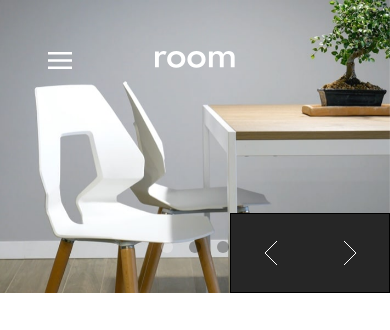
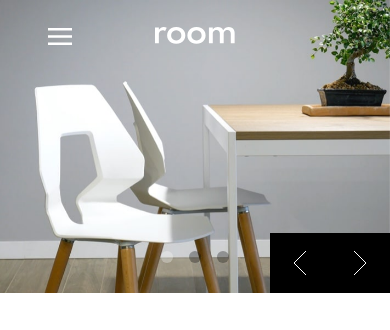
Before and after one commit to greatmetis/room-homepage-frontendMetor-challenge, a plain HTML site: page index.html in a window 390 px wide. Shown: the top 330 px of the page. Drawn offline with nearby package versions, Linux system fonts and the light colour scheme.

Commit message:
Edit padding  && resize for few sections
    - Edit `.lower-section middle-text` padding.  When the screen width smaller than 576px, padding is 40px but for bigger screens is 80px.
    - Resize buttons for the slides in small screen.
    - Edit padding for`.logo` and `.nav-hamburger` in small screens.

```diff
--- a/css/style.scss
+++ b/css/style.scss
@@ -54,9 +54,14 @@ p {
 a {
   font-size: 14px;
 }
-@media (min-width: 992px) {
+@media (max-width: 992px) {
   h1 {
     font-size: 36px;
+  }
+}
+@media (max-width: 576px) {
+  h1 {
+    font-size: 28px;
   }
 }
 
@@ -181,6 +186,7 @@ body {
         height: 40px;
         cursor: pointer;
         z-index: 10;
+        border-radius: 4px;
       }
       .nav {
         display: flex;
@@ -220,30 +226,23 @@ body {
       right: -159px;
       bottom: 0;
       z-index: 5;
-      box-shadow: inset 3px 3px 10px $color--white;
       .btn {
         width: 80px;
         height: 80px;
         border-radius: 0px;
-        border: 1px solid darken($color--black, 7%);
-        background-color: lighten($color--black, 15%);
+        background-color: $color--black;
         background-position: center;
         background-repeat: no-repeat;
         transition: all 0.2s linear;
-        box-shadow: 0px 2px 0 darken($color--black, 5%),
-          2px 4px 6px darken($color--black, 2%);
         &.arrow-left {
           background-image: url("../images/icon-angle-left.svg");
           border-right: none;
         }
         &.arrow-right {
           background-image: url("../images/icon-angle-right.svg");
-          border-left: none;
         }
         &:hover {
-          background-color: lighten($color--black, 5%);
-          border: 1px solid rgba(#fff, 0.2);
-          box-shadow: inset 1px 1px 5px rgba(#fff, 0.3);
+          background-color: darken($color--vDark-gray, 10%);
         }
       }
     }
@@ -255,7 +254,6 @@ body {
     flex-direction: column;
     align-items: flex-start;
     justify-content: center;
-    box-shadow: inset 3px 3px 10px darken($color--vDark-gray, 5%);
     .action-shop {
       display: block;
       margin-top: 32px;
@@ -300,9 +298,6 @@ body {
       .btn-group {
         right: 0px;
         bottom: 0;
-        .btn {
-          box-shadow: none;
-        }
       }
       header {
         .container {
@@ -381,6 +376,18 @@ body {
           }
         }
       }
+      .btn-group {
+        .btn {
+          width: 60px;
+          height: 60px;
+        }
+      }
+      .slide-nav {
+        bottom: 30px;
+      }
+    }
+    .right {
+      padding: 40px;
     }
   }
 }
@@ -388,6 +395,12 @@ body {
   .upper-section {
     .left {
       header {
+        .container {
+          padding: 16px;
+        }
+        .nav-hamburger {
+          top: 16px;
+        }
         .nav {
           padding: 16px;
           li {
@@ -422,11 +435,10 @@ body {
   }
   .middle-text {
     width: calc(30% + 160px);
-    padding: 40px;
+    padding: 80px;
     display: flex;
     flex-direction: column;
     justify-content: center;
-    box-shadow: inset 3px 3px 10px rgba($color--vDark-gray, 3%);
     p {
       text-align: justify;
     }
@@ -439,9 +451,12 @@ body {
     .middle-text {
       width: 100%;
     }
+  }
+}
+@media (max-width: 576px) {
+  .lower-section {
     .middle-text {
-      margin: 40px;
-      box-shadow: none;
+      padding: 40px;
     }
   }
 }
```
Also changed, not shown: css/style.css, 1 other file.
